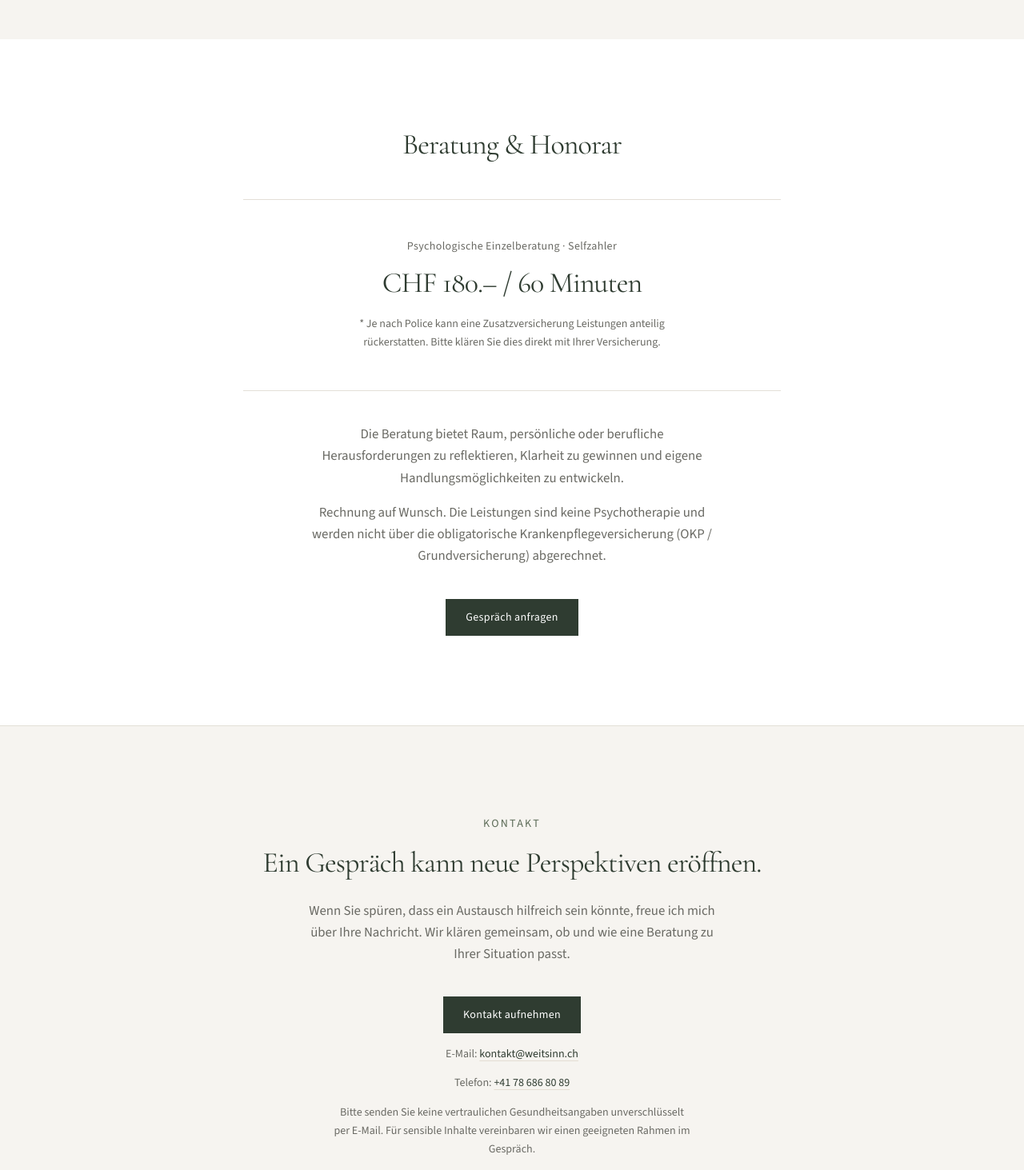
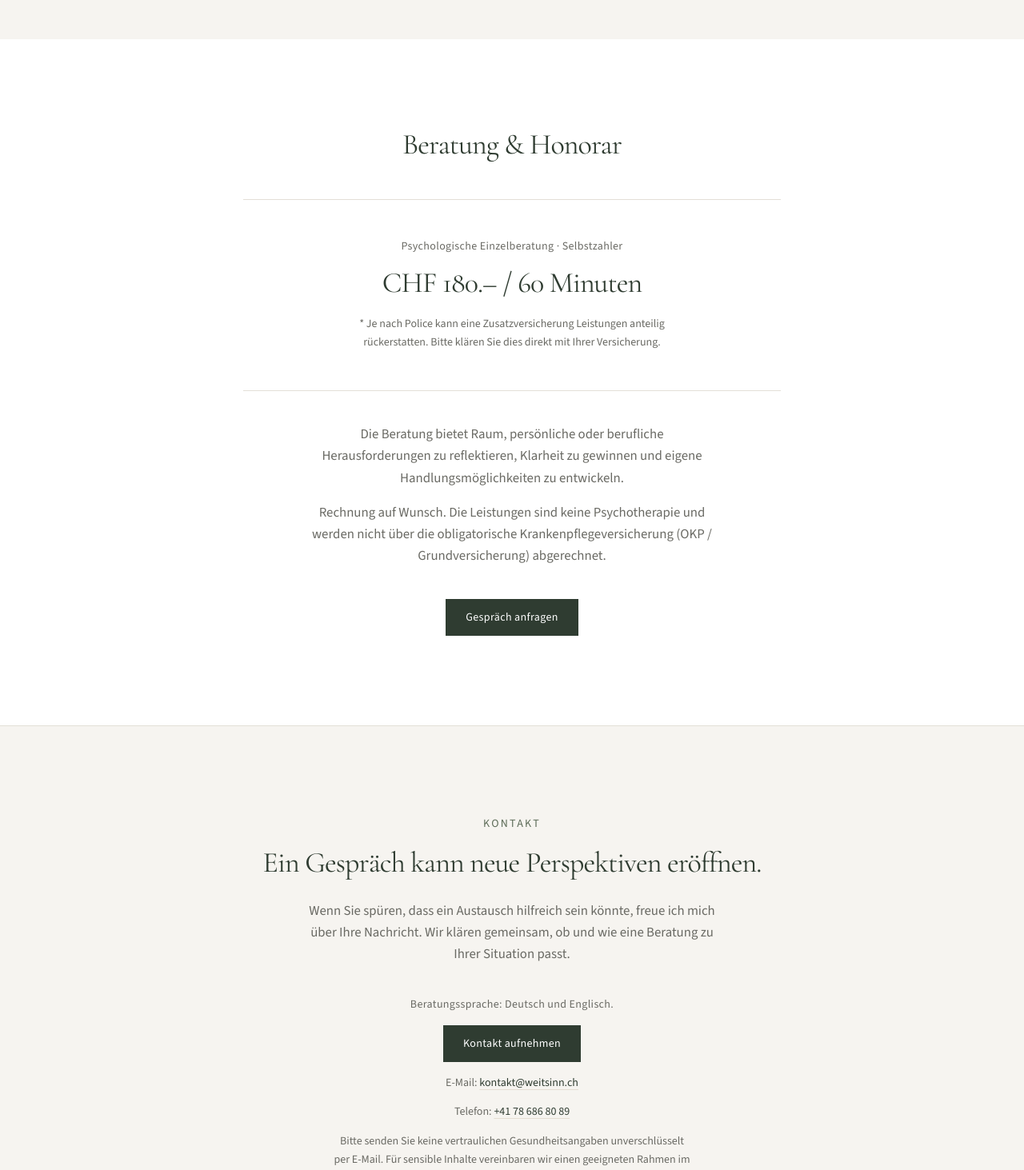
Before and after one commit to Cdinetam/WeitSinn.ch, a Next.js app: page / in a window 1280 px wide. Shown: the part 3337-4800 px from the top of the page at 80% size. Built offline with nearby package versions, Linux system fonts and the light colour scheme.

Commit message:
Use Selbstzahler spelling and note counselling languages
Replace Selfzahler with Swiss Selbstzahler and mention German and
English as counselling languages above the contact CTA.

Co-authored-by: Cdinetam <Cdinetam@users.noreply.github.com>

```diff
--- a/src/components/Honorar.tsx
+++ b/src/components/Honorar.tsx
@@ -9,7 +9,7 @@ export function Honorar() {
 
           <div className="mt-12 border-y border-line py-12">
             <p className="text-sm tracking-wide text-foreground-muted">
-              Psychologische Einzelberatung · Selfzahler
+              Psychologische Einzelberatung · Selbstzahler
             </p>
             <p className="mt-4 font-serif text-3xl tracking-tight text-green sm:text-4xl">
               CHF 180.– / 60 Minuten
--- a/src/components/Kontakt.tsx
+++ b/src/components/Kontakt.tsx
@@ -16,6 +16,9 @@ export function Kontakt() {
           </p>
 
           <div className="mt-10 space-y-4">
+            <p className="text-sm tracking-wide text-foreground-muted">
+              Beratungssprache: Deutsch und Englisch.
+            </p>
             <a
               href="mailto:kontakt@weitsinn.ch"
               className="inline-flex items-center border border-green bg-green px-6 py-3 text-sm tracking-wide text-white transition-colors hover:border-sage-deep hover:bg-sage-deep"
```
Also changed, not shown: 1 other file (tests, documents, lock files or other folders).
